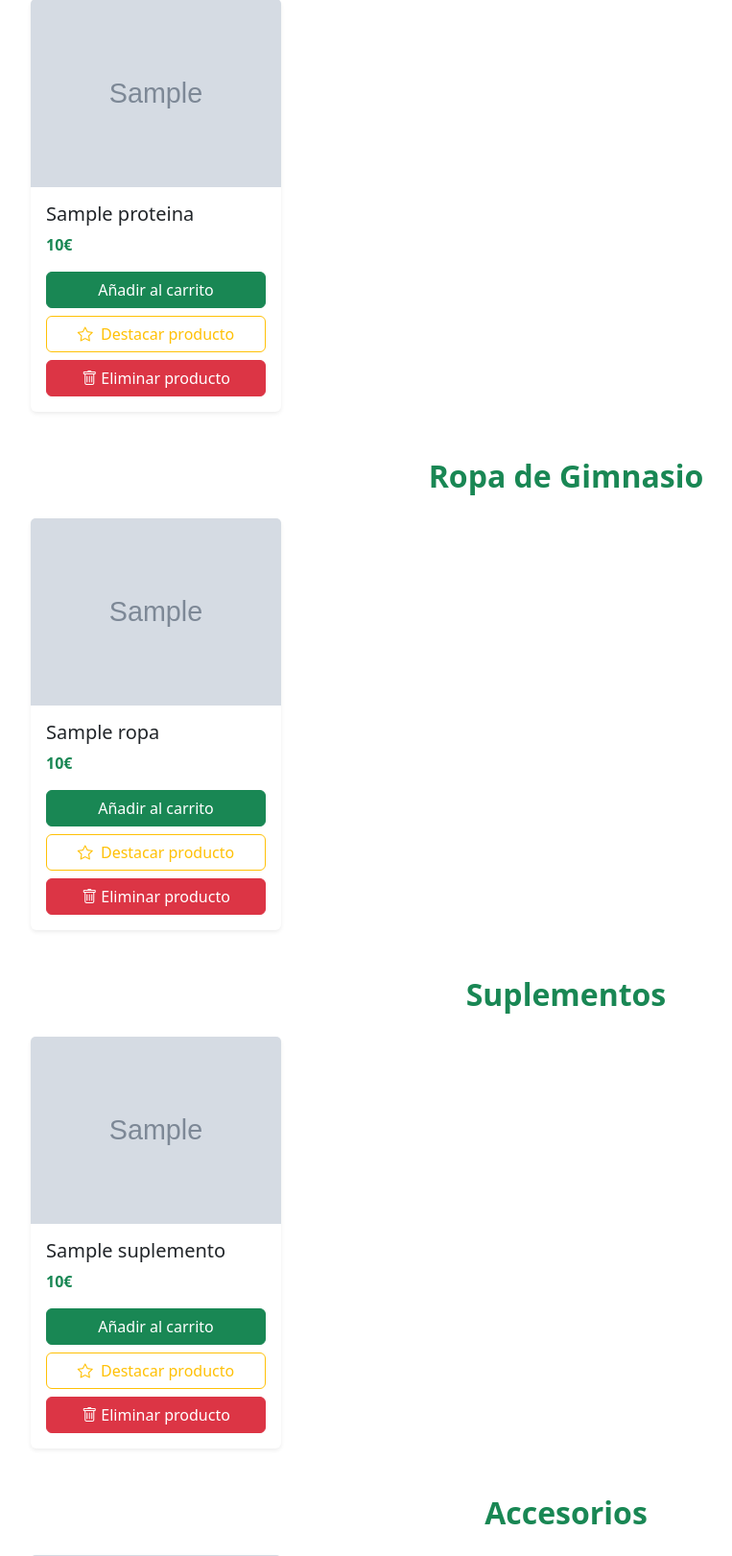
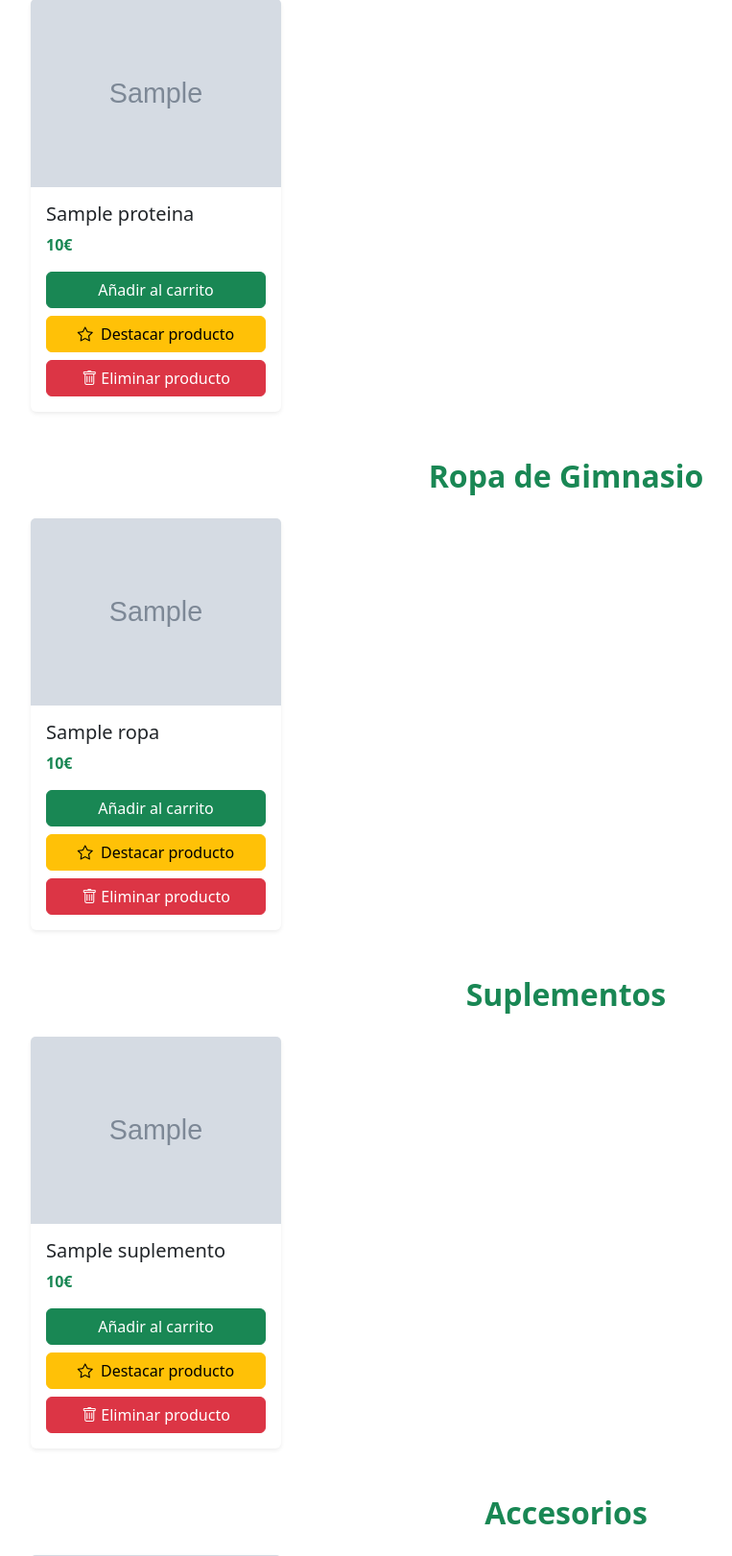
Before and after one commit to IagoFP2004/NutroPro, a PHP site: template www/app/Views/productos.view.php in a window 1280 px wide. Shown: the part 215-1836 px from the top of the page at 96% size, without its empty margins (50-813 px from the left). Run offline with PHP 8.4, Linux system fonts and the light colour scheme; the template is opened without the code that fills it: most values are stand-ins (such as "Sample title", 1, 10 or a date in 2020); grey boxes marked "Sample" are stand-in pictures; data that the repository does not hold is empty.

Commit message:
Agregadas funcionalidades de destacar y borrar

```diff
--- a/www/app/Views/productos.view.php
+++ b/www/app/Views/productos.view.php
@@ -53,12 +53,12 @@
                             <p class="text-success fw-bold mb-3"><?php echo $proteina['precio']; ?>€</p>
                             <div class="mt-auto d-flex flex-column gap-2">
                                 <button class="btn btn-success">Añadir al carrito</button>
-                                <button class="btn btn-outline-warning">
-                                    <i class="bi bi-star me-1"></i> Destacar producto
-                                </button>
-                                <button class="btn btn-danger">
+                                <a href="<?php echo $_ENV['BASE_URL']?>productos/destacar/<?php echo $proteina['id_producto'] ?>" class="btn btn-warning">
+                                    <i class="bi bi-star me-1"></i> <?= ($proteina['destacado'] == 1) ? 'Quitar de destacados' : 'Destacar producto' ?>
+                                </a>
+                                <a href="<?php echo $_ENV['BASE_URL']?>productos/delete/<?php echo $proteina['id_producto'] ?>" class="btn btn-danger">
                                     <i class="bi bi-trash"></i> Eliminar producto
-                                </button>
+                                </a>
                             </div>
                         </div>
                     </div>
@@ -80,12 +80,12 @@
                             <p class="text-success fw-bold mb-3"><?php echo $ropa['precio']; ?>€</p>
                             <div class="mt-auto d-flex flex-column gap-2">
                                 <button class="btn btn-success">Añadir al carrito</button>
-                                <button class="btn btn-outline-warning">
-                                    <i class="bi bi-star me-1"></i> Destacar producto
-                                </button>
-                                <button class="btn btn-danger">
+                                <a href="<?php echo $_ENV['BASE_URL']?>productos/destacar/<?php echo $ropa['id_producto'] ?>" class="btn btn-warning">
+                                    <i class="bi bi-star me-1"></i> <?= ($ropa['destacado'] == 1) ? 'Quitar de destacados' : 'Destacar producto' ?>
+                                </a>
+                                <a href="<?php echo $_ENV['BASE_URL']?>productos/delete/<?php echo $ropa['id_producto'] ?>" class="btn btn-danger">
                                     <i class="bi bi-trash"></i> Eliminar producto
-                                </button>
+                                </a>
                             </div>
                         </div>
                     </div>
@@ -107,13 +107,12 @@
                             <p class="text-success fw-bold mb-3"><?php echo $suplemento['precio']; ?>€</p>
                             <div class="mt-auto d-flex flex-column gap-2">
                                 <button class="btn btn-success">Añadir al carrito</button>
-                                <button class="btn btn-outline-warning">
-                                    <i class="bi bi-star me-1"></i> Destacar producto
-                                </button>
-                                <a href="<?php echo $_ENV['HOST.FOLDER']?>/delete/<?php echo $suplemento['id_producto'] ?>" class="btn btn-danger">
+                                <a href="<?php echo $_ENV['BASE_URL']?>productos/destacar/<?php echo $suplemento['id_producto'] ?>" class="btn btn-warning">
+                                    <i class="bi bi-star me-1"></i> <?= ($suplemento['destacado'] == 1) ? 'Quitar de destacados' : 'Destacar producto' ?>
+                                </a>
+                                <a href="<?php echo $_ENV['BASE_URL']?>productos/delete/<?php echo $suplemento['id_producto'] ?>" class="btn btn-danger">
                                     <i class="bi bi-trash"></i> Eliminar producto
                                 </a>
-
                             </div>
                         </div>
                     </div>
@@ -135,12 +134,12 @@
                             <p class="text-success fw-bold mb-3"><?php echo $accesorio['precio']; ?>€</p>
                             <div class="mt-auto d-flex flex-column gap-2">
                                 <button class="btn btn-success">Añadir al carrito</button>
-                                <button class="btn btn-outline-warning">
-                                    <i class="bi bi-star me-1"></i> Destacar producto
-                                </button>
-                                <button class="btn btn-danger">
+                                <a href="<?php echo $_ENV['BASE_URL']?>productos/destacar/<?php echo $accesorio['id_producto'] ?>" class="btn btn-warning">
+                                    <i class="bi bi-star me-1"></i> <?= ($accesorio['destacado'] == 1) ? 'Quitar de destacados' : 'Destacar producto' ?>
+                                </a>
+                                <a href="<?php echo $_ENV['BASE_URL']?>productos/delete/<?php echo $accesorio['id_producto'] ?>" class="btn btn-danger">
                                     <i class="bi bi-trash"></i> Eliminar producto
-                                </button>
+                                </a>
                             </div>
                         </div>
                     </div>
@@ -161,12 +160,12 @@
                             <p class="text-success fw-bold mb-3"><?php echo $snack['precio']; ?>€</p>
                             <div class="mt-auto d-flex flex-column gap-2">
                                 <button class="btn btn-success">Añadir al carrito</button>
-                                <button class="btn btn-outline-warning">
-                                    <i class="bi bi-star me-1"></i> Destacar producto
-                                </button>
-                                <button class="btn btn-danger">
+                                <a href="<?php echo $_ENV['BASE_URL']?>productos/destacar/<?php echo $snack['id_producto'] ?>" class="btn btn-warning">
+                                    <i class="bi bi-star me-1"></i> <?= ($snack['destacado'] == 1) ? 'Quitar de destacados' : 'Destacar producto' ?>
+                                </a>
+                                <a href="<?php echo $_ENV['BASE_URL']?>productos/delete/<?php echo $snack['id_producto'] ?>" class="btn btn-danger">
                                     <i class="bi bi-trash"></i> Eliminar producto
-                                </button>
+                                </a>
                             </div>
                         </div>
                     </div>
```
Also changed, not shown: www/app/Controllers/ProductoController.php (+34 -0 lines), www/app/Core/FrontController.php (+11 -2 lines), www/app/Models/ProductoModel.php (+17 -1 lines), 1 other file.
